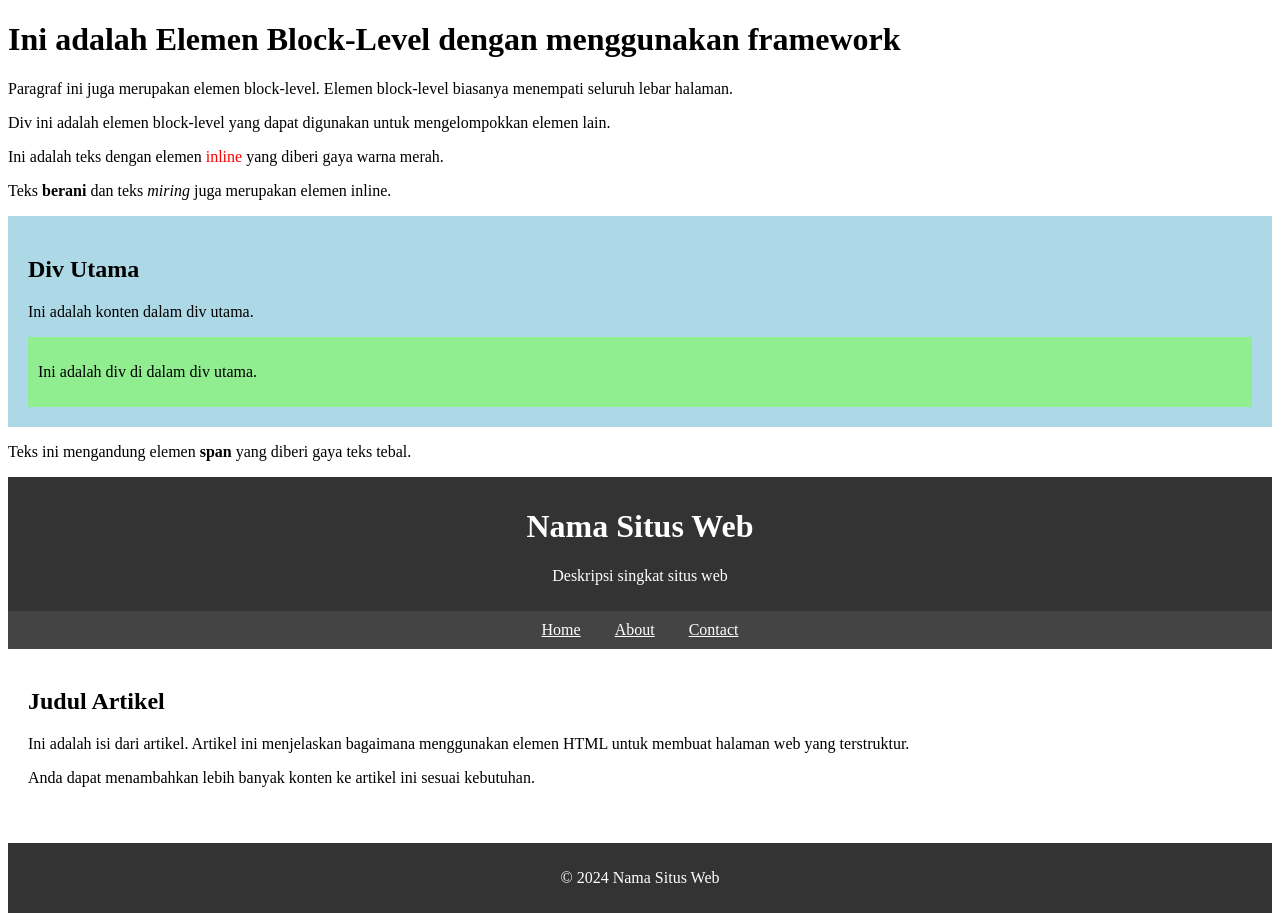
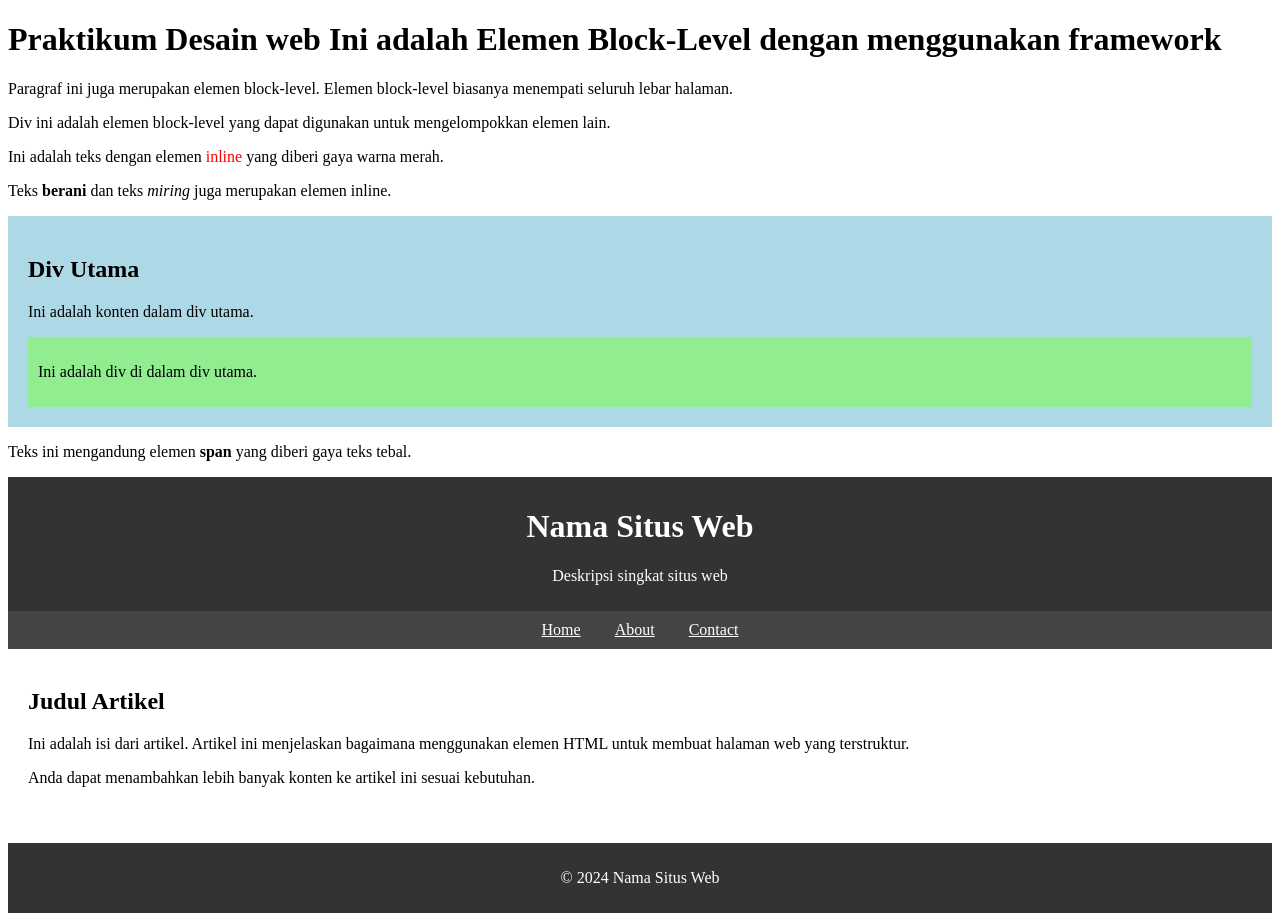
Before and after one commit to saintnetarf/latihan-git-2024, a plain HTML site: page index.html in a window 1280 px wide. Drawn offline with Linux system fonts and the light colour scheme.

Commit message:
tambah praktikum

```diff
--- a/index.html
+++ b/index.html
@@ -7,7 +7,7 @@
 </head>
 <body>
     <!-- Konten akan ditempatkan di sini -->
-    <h1>Ini adalah Elemen Block-Level dengan menggunakan framework</h1>
+    <h1>Praktikum Desain web Ini adalah Elemen Block-Level dengan menggunakan framework</h1>
     <p>Paragraf ini juga merupakan elemen block-level. Elemen block-level biasanya menempati seluruh lebar halaman.</p>
     <div>
         <p>Div ini adalah elemen block-level yang dapat digunakan untuk mengelompokkan elemen lain.</p>
```
